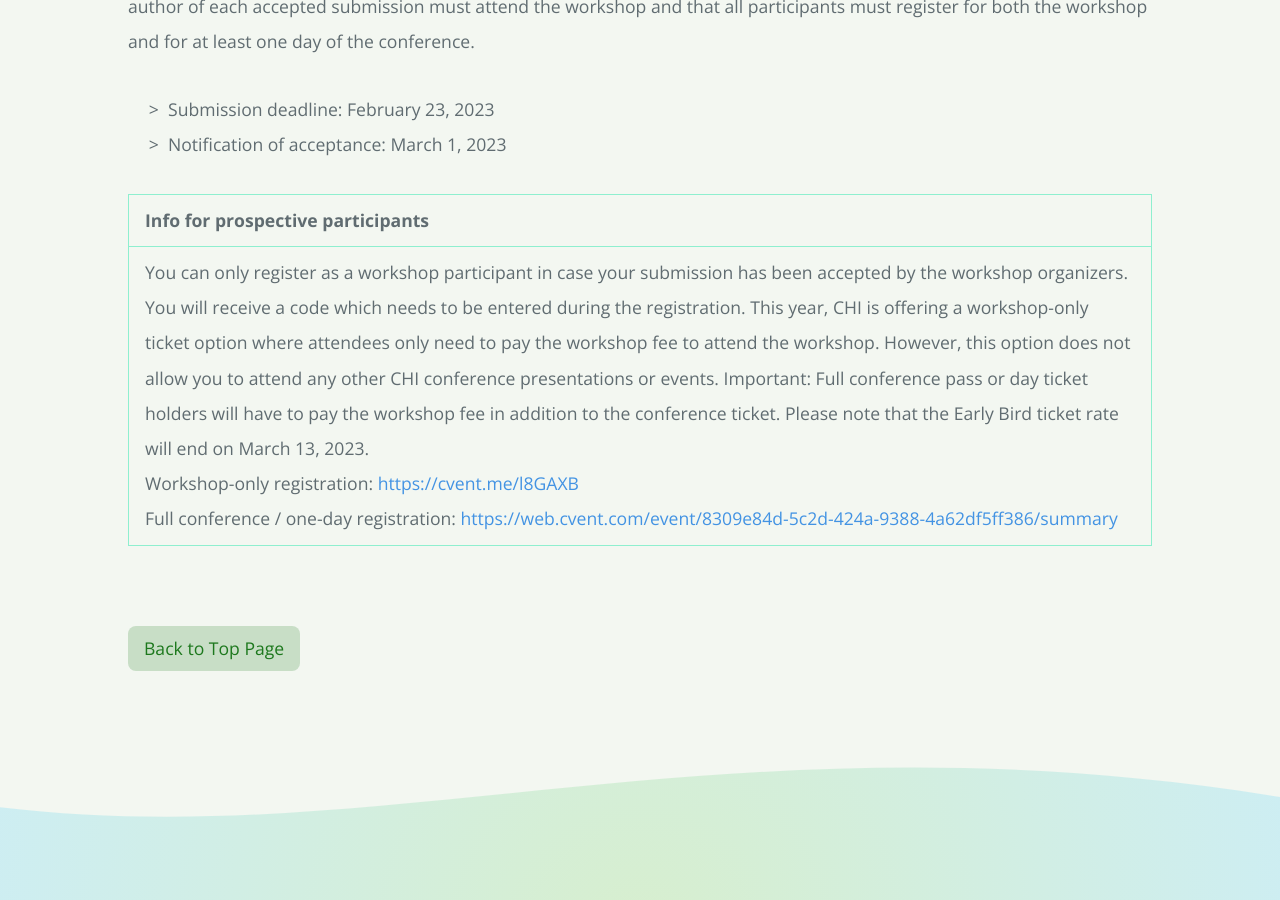
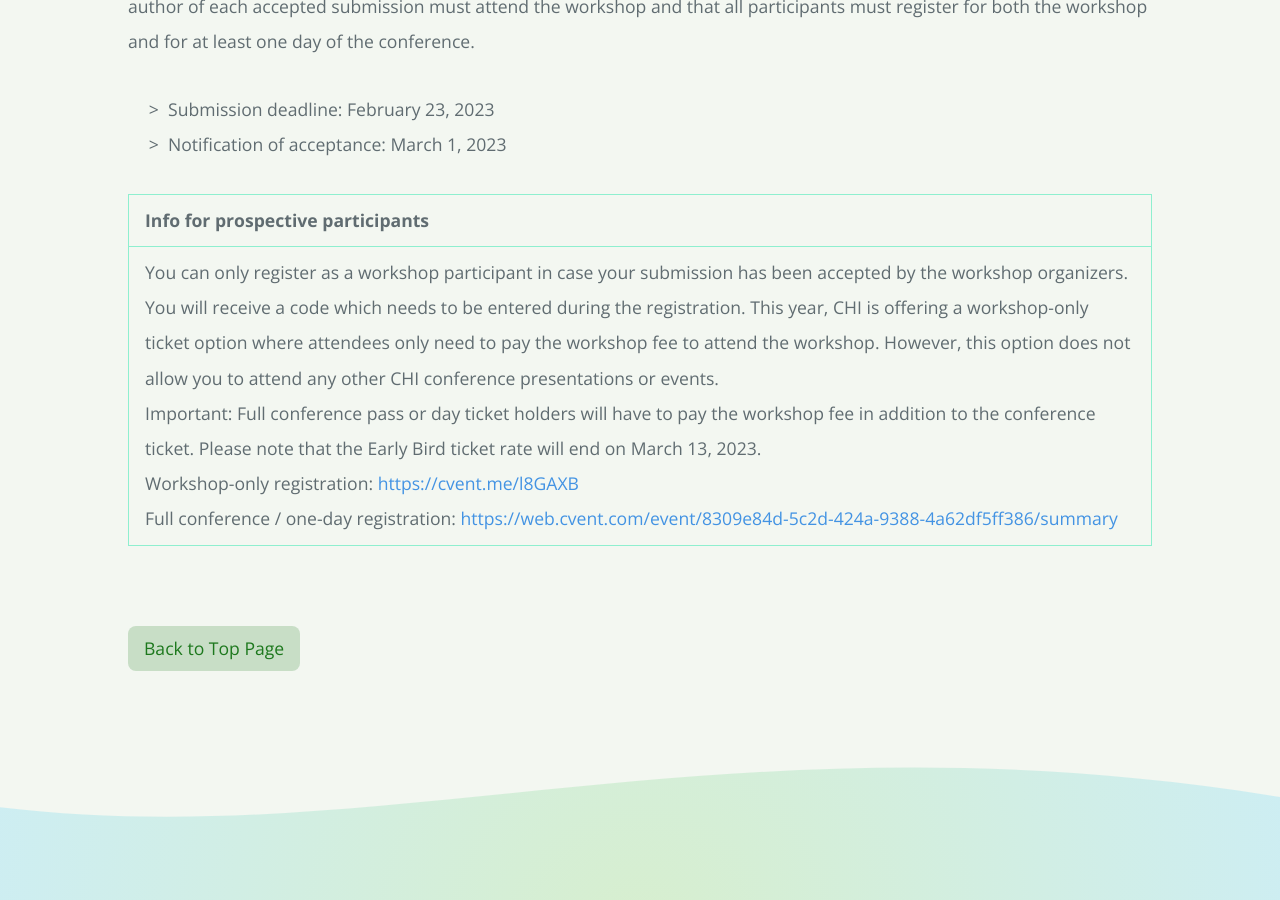
Before and after one commit to discontinued-civictech/discontinued-civictech.github.io, a Jekyll site: the page built from call.md, in a window 1280 px wide and 900 px high, scrolled down 3107 px. Built offline with Jekyll 4.4.1, drawn with Linux system fonts in a browser that asks for light colours; our own code applies the rules of GitHub Pages for plain Markdown files.

```diff
--- a/call.md
+++ b/call.md
@@ -46,6 +46,6 @@ Please include in your submission if you would like or would not like to have yo
 * Notification of acceptance: March 1, 2023
 
 |**Info for prospective participants** |
-|You can only register as a workshop participant in case your submission has been accepted by the workshop organizers. You will receive a code which needs to be entered during the registration. This year, CHI is offering a workshop-only ticket option where attendees only need to pay the workshop fee to attend the workshop. However, this option does not allow you to attend any other CHI conference presentations or events. Important: Full conference pass or day ticket holders will have to pay the workshop fee in addition to the conference ticket. Please note that the Early Bird ticket rate will end on March 13, 2023. <br />Workshop-only registration: <a href="https://cvent.me/l8GAXB">https://cvent.me/l8GAXB</a><br />Full conference / one-day registration: <a href="https://web.cvent.com/event/8309e84d-5c2d-424a-9388-4a62df5ff386/summary">https://web.cvent.com/event/8309e84d-5c2d-424a-9388-4a62df5ff386/summary</a>|
+|You can only register as a workshop participant in case your submission has been accepted by the workshop organizers. You will receive a code which needs to be entered during the registration. This year, CHI is offering a workshop-only ticket option where attendees only need to pay the workshop fee to attend the workshop. However, this option does not allow you to attend any other CHI conference presentations or events.<br />Important: Full conference pass or day ticket holders will have to pay the workshop fee in addition to the conference ticket. Please note that the Early Bird ticket rate will end on March 13, 2023. <br />Workshop-only registration: <a href="https://cvent.me/l8GAXB">https://cvent.me/l8GAXB</a><br />Full conference / one-day registration: <a href="https://web.cvent.com/event/8309e84d-5c2d-424a-9388-4a62df5ff386/summary">https://web.cvent.com/event/8309e84d-5c2d-424a-9388-4a62df5ff386/summary</a>|
 
 <a href = "./" class="btn-to-top">Back to Top Page</a>
```
